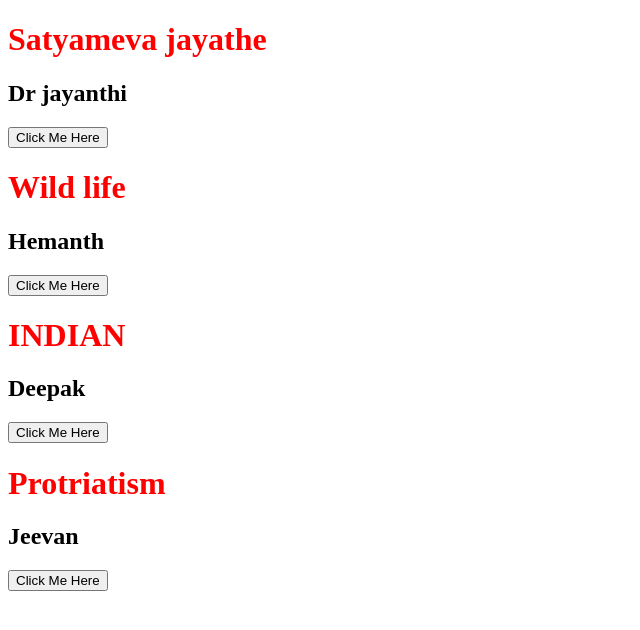
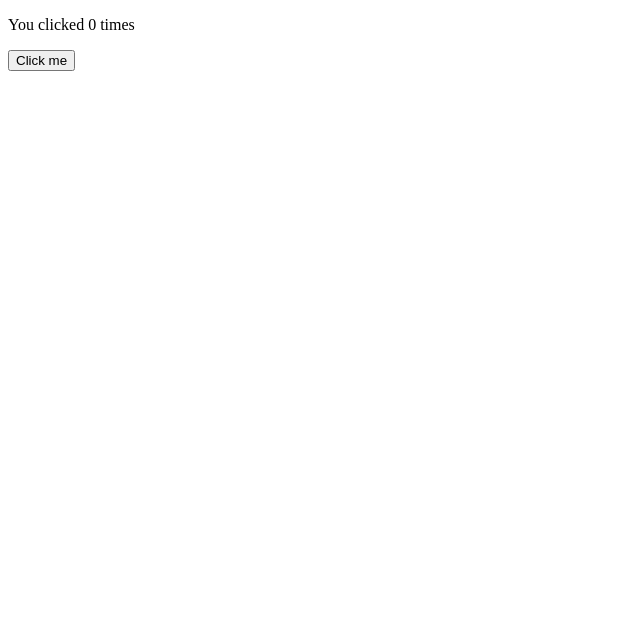
Before and after one commit to shubha-shree-r/recipe-book, a React (Create React App) app: page / in a window 1280 px wide. Shown: the top 630 px of the page, without its empty margins (0-640 px from the left). Built offline with nearby package versions, Linux system fonts and the light colour scheme.

Commit message:
useState

```diff
--- a/src/App.js
+++ b/src/App.js
@@ -1,18 +1,40 @@
-import React from "react";
+import React, { useState } from "react";
 import "./App.css";
-import {books} from './book'
+import { books } from "./book";
 import Book from "./Books";
 
+function myApp() {
+  const [count, setCount] = useState(0);
 
-function myApp() {
   return (
-    <>
-   {books.map((book) => {
-      return  <Book book={book}/>
-   })}
-    </>
+    <div>
+      <p>You clicked {count} times</p>
+      <button onClick={() => setCount(count + 1)}>
+        Click me
+      </button>
+    </div>
+  );
+}
+// function myApp() {
+//   const [state, setState] = UseState("Shubha")
+//   function handleClick() {
+//     if (state === "Shubha") {
+//       setState("Jeevan");
+//     } else {
+//       setState("Shubha");
+//     }
+//   }
+//   return (
+//     <>
+//       <h2>{state}</h2>
+//       <button type="button" onClick={handleClick}></button>
+//       {books.map((book) => {
+//         return <Book book={book} />;
+//       })}
 
-  )
-}
+
+//     </>
+//   );
+
 
 export default myApp;
```
